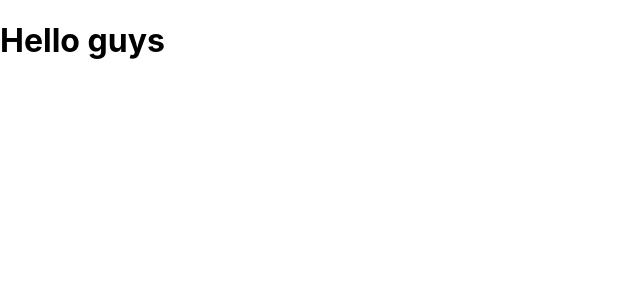
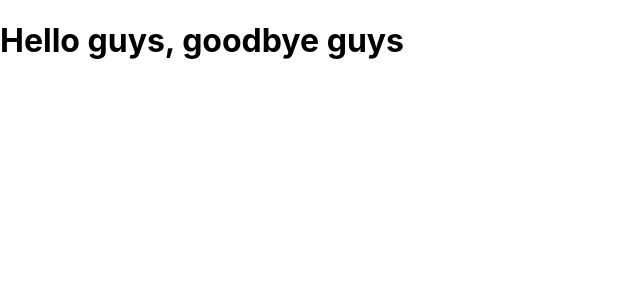
Before and after one commit to RekaKovacs93/CO2-Calculator, a React (Create React App) app in the folder client/: page / in a window 1280 px wide. Shown: the top 300 px of the page, without its empty margins (0-640 px from the left). Built offline with nearby package versions, Linux system fonts and the light colour scheme.

Commit message:
changed h1

```diff
--- a/client/src/containers/container.js
+++ b/client/src/containers/container.js
@@ -1,7 +1,7 @@
 function Container() {
   return (
     <>
-      <h1>Hello guys</h1>
+      <h1>Hello guys, goodbye guys</h1>
     </>
   );
 }
```
